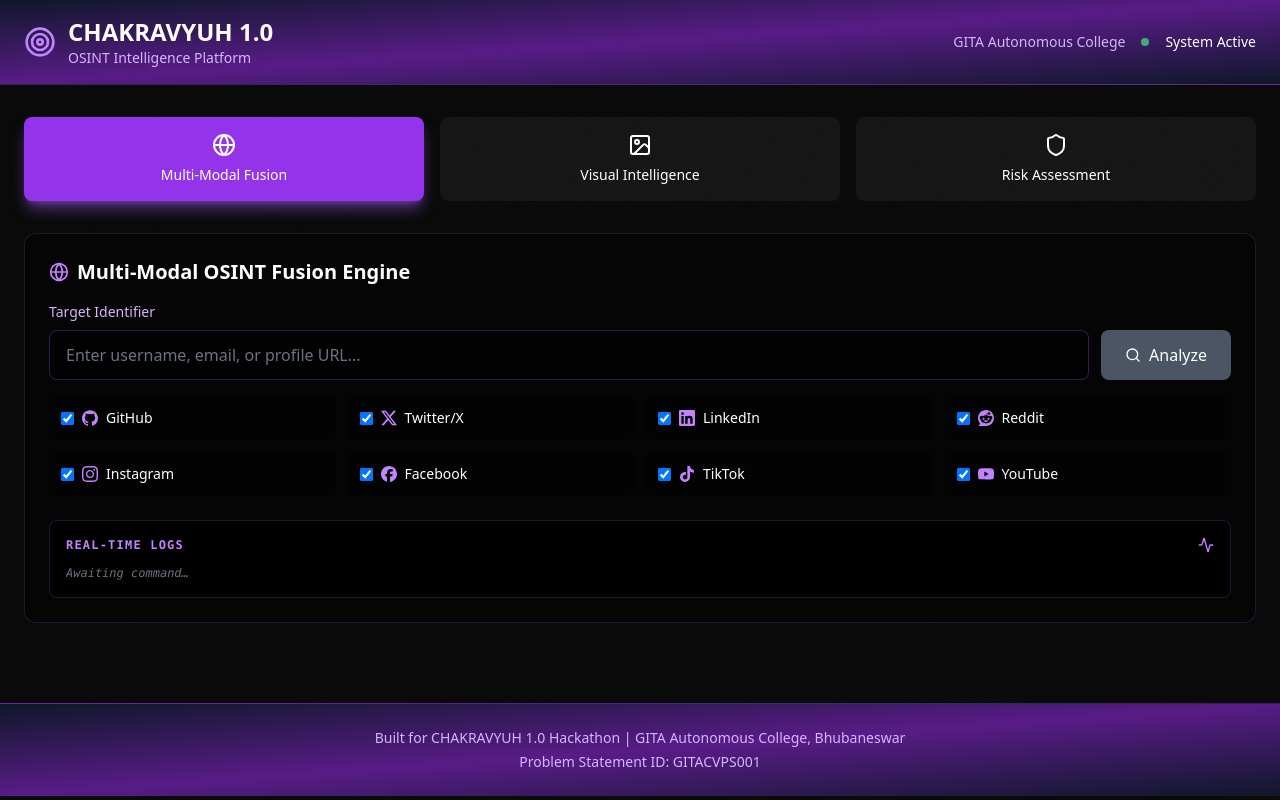
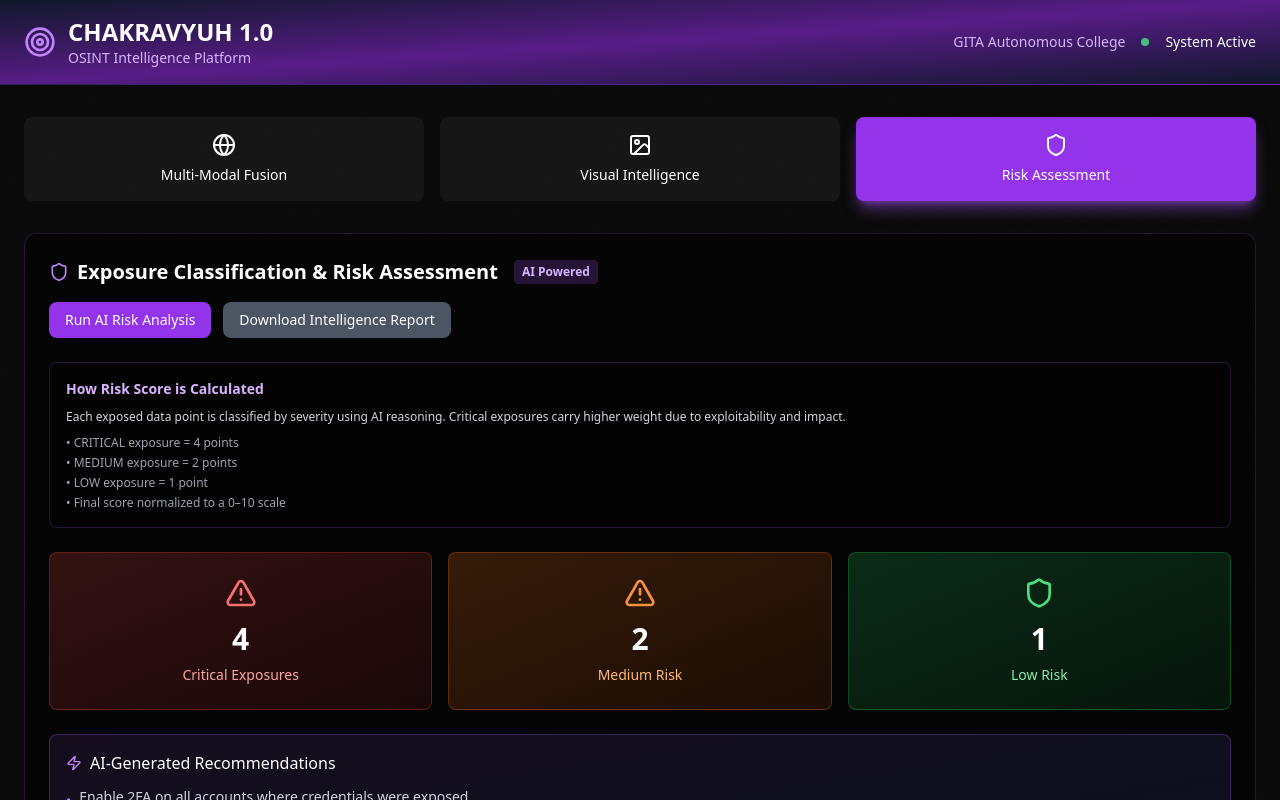
Before and after one commit to animesh70/hackathon-osint, a React (Create React App) app: page / in a window 1280 px wide. Shown: the top 800 px of the page. Built offline with nearby package versions, Linux system fonts and the light colour scheme.

Commit message:
feat: implemented  mock API and PDF export

```diff
--- a/package.json
+++ b/package.json
@@ -7,6 +7,7 @@
     "@testing-library/jest-dom": "^6.9.1",
     "@testing-library/react": "^16.3.1",
     "@testing-library/user-event": "^13.5.0",
+    "jspdf": "^3.0.4",
     "lucide-react": "^0.562.0",
     "react": "^19.2.3",
     "react-dom": "^19.2.3",
--- a/src/OSINTDashboard.js
+++ b/src/OSINTDashboard.js
@@ -1,5 +1,7 @@
+
 import React, { useState } from 'react';
 import { Search, Upload, MapPin, Shield, AlertTriangle, Globe, Image, FileText, Activity, Eye, Target, Zap } from 'lucide-react';
+import jsPDF from 'jspdf';
 
 import {
   SiGithub,
@@ -11,13 +13,66 @@
   SiTiktok,
   SiYoutube
 } from 'react-icons/si';
+// ===== Fake Backend API =====
+const fakeAnalyzeRiskAPI = (input) => {
+  return new Promise((resolve) => {
+    setTimeout(() => {
+      resolve({
+        summary: {
+          critical: 2,
+          medium: 2,
+          low: 1
+        },
+        overallRisk: 7.5,
+        findings: [
+          {
+            category: 'Credentials',
+            item: 'Password found in data breach (2023)',
+            risk: 'CRITICAL',
+            score: 9.5,
+            action: 'Change password immediately'
+          },
+          {
+            category: 'Personal Identifiers',
+            item: 'Full name + DOB on public profile',
+            risk: 'CRITICAL',
+            score: 8.5,
+            action: 'Remove or restrict access'
+          },
+          {
+            category: 'Contact Details',
+            item: 'Email exposed on 3 platforms',
+            risk: 'MEDIUM',
+            score: 6.0,
+            action: 'Monitor for spam/phishing'
+          },
+          {
+            category: 'Behavioral Patterns',
+            item: 'Consistent location patterns',
+            risk: 'MEDIUM',
+            score: 5.5,
+            action: 'Disable location sharing'
+          },
+          {
+            category: 'Organizational Links',
+            item: 'Company affiliation visible',
+            risk: 'LOW',
+            score: 3.0,
+            action: 'No immediate action needed'
+          }
+        ]
+      });
+    }, 2000); // simulate network + AI delay
+  });
+};
 
 export default function OSINTDashboard() {
-  const [activeTab, setActiveTab] = useState('multi-modal');
+ const [activeTab, setActiveTab] = useState('risk');
   const [targetInput, setTargetInput] = useState('');
   const [analyzing, setAnalyzing] = useState(false);
   const [results, setResults] = useState(null);
   const [logs, setLogs] = useState([]);
+const [riskData, setRiskData] = useState(null);
 
   const challenges = [
     { id: 'multi-modal', name: 'Multi-Modal Fusion', icon: Globe },
@@ -76,6 +131,47 @@
         setLogs(prev => [...prev, step]);
       }, index * 600);
     });
+  };
+const downloadReport = () => {
+  if (!riskData) return;
+
+  const doc = new jsPDF();
+  let y = 20;
+
+  doc.setFontSize(18);
+  doc.text('OSINT Intelligence Report', 20, y);
+  y += 10;
+
+  doc.setFontSize(12);
+  doc.text(`Target: ${targetInput || 'N/A'}`, 20, y);
+  y += 8;
+
+  doc.text(`Overall Risk Score: ${riskData.overallRisk}/10`, 20, y);
+  y += 12;
+
+  doc.setFontSize(14);
+  doc.text('Risk Findings:', 20, y);
+  y += 8;
+
+  riskData.findings.forEach((item, index) => {
+    doc.setFontSize(11);
+    doc.text(
+      `${index + 1}. [${item.risk}] ${item.category} - ${item.item}`,
+      20,
+      y
+    );
+    y += 7;
+
+    doc.text(`   Recommendation: ${item.action}`, 20, y);
+    y += 8;
+
+    if (y > 270) {
+      doc.addPage();
+      y = 20;
+    }
+  });
+
+  doc.save('OSINT_Intelligence_Report.pdf');
 };
 
   return (
@@ -411,103 +507,127 @@
             <div className="bg-black/50 backdrop-blur-sm border border-purple-500/20 rounded-xl p-6">
               <h2 className="text-xl font-semibold mb-4 flex items-center gap-2">
   <Shield className="w-5 h-5 text-purple-400" />
-                Exposure Classification & Risk Assessment
+
+  <span>Exposure Classification & Risk Assessment</span>
+
+  <span className="ml-2 text-xs bg-purple-500/20 text-purple-300 px-2 py-1 rounded">
+    AI Powered
+  </span>
 </h2>
+<button
+  onClick={async () => {
+    setRiskData(null);
+    const response = await fakeAnalyzeRiskAPI(targetInput);
+    setRiskData(response);
+  }}
+  className="mb-6 px-4 py-2 bg-purple-600 hover:bg-purple-700 rounded-lg text-sm"
+>
+  Run AI Risk Analysis
+</button>
+
+<button
+  onClick={downloadReport}
+  disabled={!riskData}
+  className="mb-6 ml-3 px-4 py-2 bg-green-600 hover:bg-green-700 disabled:bg-gray-600 rounded-lg text-sm"
+>
+  Download Intelligence Report
+</button>
+
 
               {/* Risk Overview */}
+              {/* Risk Score Explanation */}
+<div className="mb-6 bg-black/40 border border-purple-500/20 rounded-lg p-4">
+  <h4 className="text-sm font-semibold text-purple-300 mb-2">
+    How Risk Score is Calculated
+  </h4>
+  <p className="text-xs text-gray-300 leading-relaxed">
+    Each exposed data point is classified by severity using AI reasoning.
+    Critical exposures carry higher weight due to exploitability and impact.
+  </p>
+
+  <ul className="mt-2 text-xs text-gray-400 space-y-1">
+    <li>• CRITICAL exposure = 4 points</li>
+    <li>• MEDIUM exposure = 2 points</li>
+    <li>• LOW exposure = 1 point</li>
+    <li>• Final score normalized to a 0–10 scale</li>
+  </ul>
+</div>
+
               <div className="grid md:grid-cols-3 gap-4 mb-6">
                 <div className="bg-gradient-to-br from-red-500/20 to-red-600/10 border border-red-500/30 rounded-lg p-6 text-center">
                   <AlertTriangle className="w-8 h-8 mx-auto mb-3 text-red-400" />
-                  <p className="text-3xl font-bold mb-2">2</p>
+                  <p className="text-3xl font-bold mb-2">4</p>
                   <p className="text-sm text-red-300">Critical Exposures</p>
                 </div>
                 <div className="bg-gradient-to-br from-orange-500/20 to-orange-600/10 border border-orange-500/30 rounded-lg p-6 text-center">
                   <AlertTriangle className="w-8 h-8 mx-auto mb-3 text-orange-400" />
-                  <p className="text-3xl font-bold mb-2">5</p>
+                  <p className="text-3xl font-bold mb-2">2</p>
                   <p className="text-sm text-orange-300">Medium Risk</p>
                 </div>
                 <div className="bg-gradient-to-br from-green-500/20 to-green-600/10 border border-green-500/30 rounded-lg p-6 text-center">
                   <Shield className="w-8 h-8 mx-auto mb-3 text-green-400" />
-                  <p className="text-3xl font-bold mb-2">5</p>
+                  <p className="text-3xl font-bold mb-2">1</p>
                   <p className="text-sm text-green-300">Low Risk</p>
                 </div>
               </div>
 
               {/* Detailed Risk Breakdown */}
               <div className="space-y-3">
-                {[
-                  {
-                    category: 'Credentials',
-                    item: 'Password found in data breach (2023)',
-                    risk: 'CRITICAL',
-                    score: 9.5,
-                    action: 'Change password immediately'
-                  },
-                  {
-                    category: 'Personal Identifiers',
-                    item: 'Full name + DOB on public profile',
-                    risk: 'CRITICAL',
-                    score: 8.5,
-                    action: 'Remove or restrict access'
-                  },
-                  {
-                    category: 'Contact Details',
-                    item: 'Email exposed on 3 platforms',
-                    risk: 'MEDIUM',
-                    score: 6.0,
-                    action: 'Monitor for spam/phishing'
-                  },
-                  {
-                    category: 'Behavioral Patterns',
-                    item: 'Consistent check-in location patterns',
-                    risk: 'MEDIUM',
-                    score: 5.5,
-                    action: 'Disable location sharing'
-                  },
-                  {
-                    category: 'Organizational Links',
-                    item: 'Company affiliation visible',
-                    risk: 'LOW',
-                    score: 3.0,
-                    action: 'No immediate action needed'
-                  }
-                ].map((item, idx) => (
-                  <div key={idx} className="bg-black/40 border border-purple-500/20 rounded-lg p-4 hover:bg-black/60 transition-colors">
+                 {riskData?.findings.map((item, idx) => (
+    <div
+      key={idx}
+      className="bg-black/40 border border-purple-500/20 rounded-lg p-4 hover:bg-black/60 transition-colors"
+    >
       <div className="flex items-start justify-between mb-2">
         <div className="flex-1">
           <div className="flex items-center gap-3 mb-1">
             <span className="text-xs font-medium text-purple-400 bg-purple-500/20 px-2 py-1 rounded">
               {item.category}
             </span>
-                          <span className={`text-xs font-medium px-2 py-1 rounded ${
-                            item.risk === 'CRITICAL' ? 'bg-red-500/20 text-red-300' :
-                            item.risk === 'MEDIUM' ? 'bg-orange-500/20 text-orange-300' :
-                            'bg-green-500/20 text-green-300'
-                          }`}>
+
+            <span
+              className={`text-xs font-medium px-2 py-1 rounded ${
+                item.risk === 'CRITICAL'
+                  ? 'bg-red-500/20 text-red-300'
+                  : item.risk === 'MEDIUM'
+                  ? 'bg-orange-500/20 text-orange-300'
+                  : 'bg-green-500/20 text-green-300'
+              }`}
+            >
               {item.risk}
             </span>
-                          <span className="text-sm font-bold text-white">{item.score}/10</span>
+
+            <span className="text-sm font-bold text-white">
+              {item.score}/10
+            </span>
           </div>
+
           <p className="text-sm mb-2">{item.item}</p>
+
           <p className="text-xs text-purple-300">
-                          <span className="font-medium">Recommended Action:</span> {item.action}
+            <span className="font-medium">Recommended Action:</span>{' '}
+            {item.action}
           </p>
         </div>
       </div>
+
       <div className="mt-3">
         <div className="bg-black/30 rounded-full h-2">
           <div
             className={`h-2 rounded-full ${
-                            item.risk === 'CRITICAL' ? 'bg-red-500' :
-                            item.risk === 'MEDIUM' ? 'bg-orange-500' :
-                            'bg-green-500'
+              item.risk === 'CRITICAL'
+                ? 'bg-red-500'
+                : item.risk === 'MEDIUM'
+                ? 'bg-orange-500'
+                : 'bg-green-500'
             }`}
-                          style={{width: `${item.score * 10}%`}}
+            style={{ width: `${item.score * 10}%` }}
           ></div>
         </div>
       </div>
     </div>
   ))}
+
               </div>
 
               {/* AI Recommendations */}
```
Also changed, not shown: 1 other file (tests, documents, lock files or other folders). Lines whose indentation alone changed are shown as unchanged.
